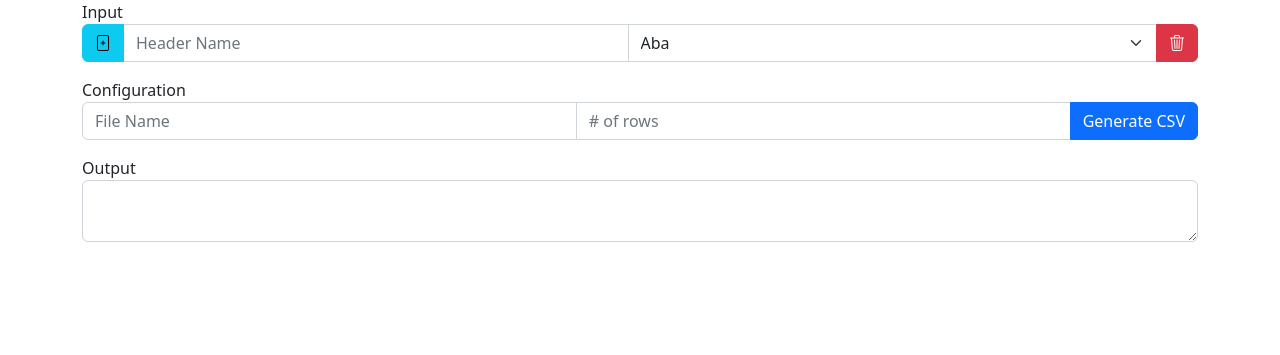
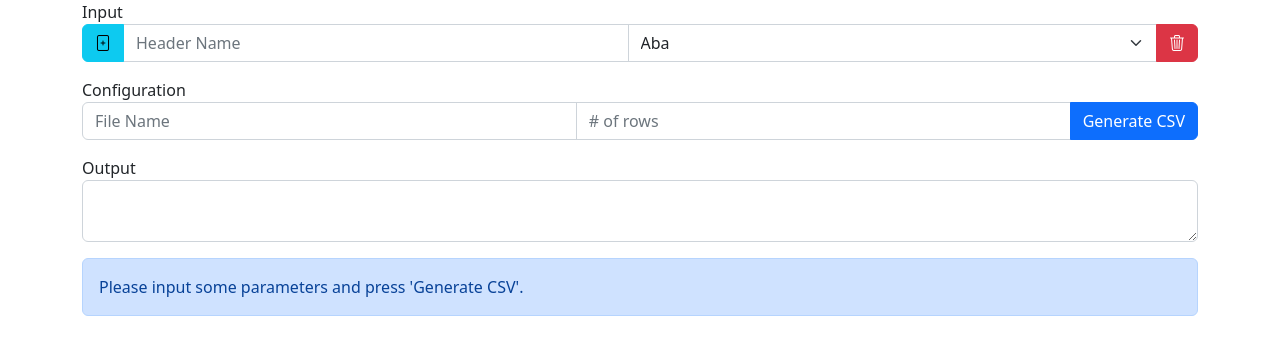
Before and after one commit to paulrmclain/csv-generator, a Flask app: page / in a window 1280 px wide. Shown: the part 46-401 px from the top of the page. Run offline with Flask 2, Linux system fonts and the light colour scheme.

Commit message:
First working browser downloads

```diff
--- a/generate_csv.py
+++ b/generate_csv.py
@@ -9,6 +9,11 @@ def generate_csv(filename, delimiter, quotechar, quoting, dialect, content):
     with open(filename, 'w', newline='\n') as csv_file:
         csv_writer = csv.writer(csv_file, delimiter=delimiter, quotechar=quotechar, quoting=quoting, dialect=dialect)
         csv_writer.writerows(content)
+
+    with open(filename, 'r') as completed_file:
+        None
+
+    return completed_file
 
 
 def init_generate_csv(filename, rows, data_types):
@@ -45,7 +50,7 @@ def init_generate_csv(filename, rows, data_types):
 
     content.insert(0, header)
 
-    generate_csv(filename, ',', '"', csv.QUOTE_MINIMAL, 'unix', content)
+    generated_csv = generate_csv(filename, ',', '"', csv.QUOTE_MINIMAL, 'unix', content)
 
     return content
 
--- a/main.py
+++ b/main.py
@@ -2,8 +2,9 @@ from generate_csv import *
 
 import json
 import jsonpickle
+# from io import BytesIO
 
-from flask import Flask, render_template, request
+from flask import Flask, render_template, request, send_file
 app = Flask(__name__)
 
 @app.route("/")
@@ -33,3 +34,7 @@ def generate_csv_handler(filename, rows):
 def get_data_types():
     types = get_available_faker_types()
     return json.dumps(types)
+
+@app.route('/api/data/download/<filename>')
+def download_csv(filename):
+    return send_file(filename, as_attachment=False, mimetype='text/csv', attachment_filename=filename)
--- a/static/script.js
+++ b/static/script.js
@@ -42,6 +42,10 @@ $(function() {
         var headers = [];
         var header_elems = $('#headers').children();
 
+        console.log()
+
+        $('#status_msg').attr('class', 'alert alert-warning');
+        $('#status_msg').text('Generating CSV...');
 
         for ( var i = 0; i < header_elems.length; i++ ) {
             var header_children = $(header_elems[i]).children();
@@ -94,7 +98,8 @@ $(function() {
 
             $('#json_resp').text(formatted_str);
 
-
+            $('#status_msg').attr('class', 'alert alert-success');
+            $('#status_msg').html('Success! Your file is ready to be downloaded <a href="/api/data/download/' + csv_file_name + '">here</a>. Files will expire after 8 hours.');
         });
     };
 
--- a/templates/index.html
+++ b/templates/index.html
@@ -53,6 +53,14 @@
                     </div>
                 </div>
             </div>
+
+            <div class="row">
+                <div class="col-sm">
+                    <div class="alert alert-primary" role="alert" id="status_msg">
+                        Please input some parameters and press 'Generate CSV'.
+                    </div>
+                </div>
+            </div>
         </div>
     </body>
 </html>
```
